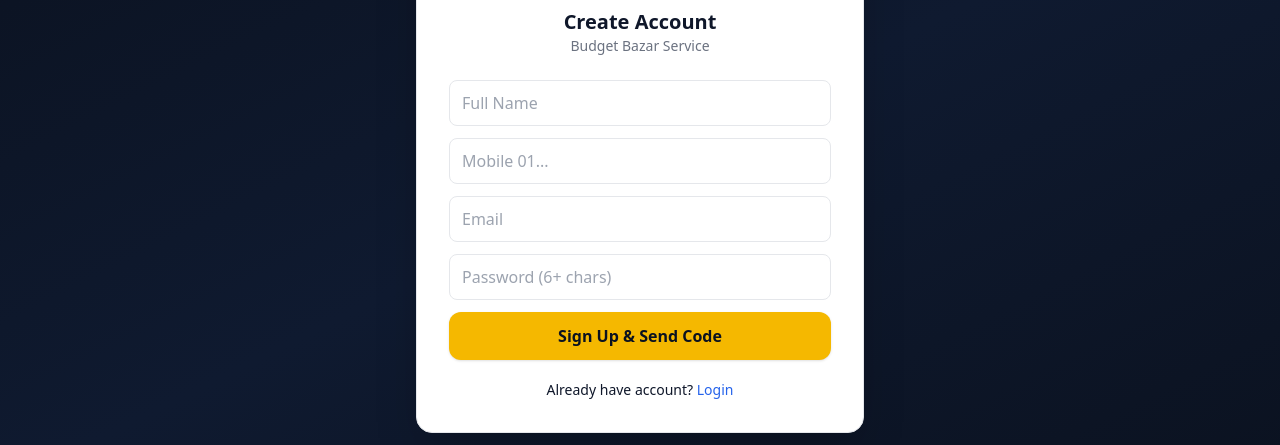
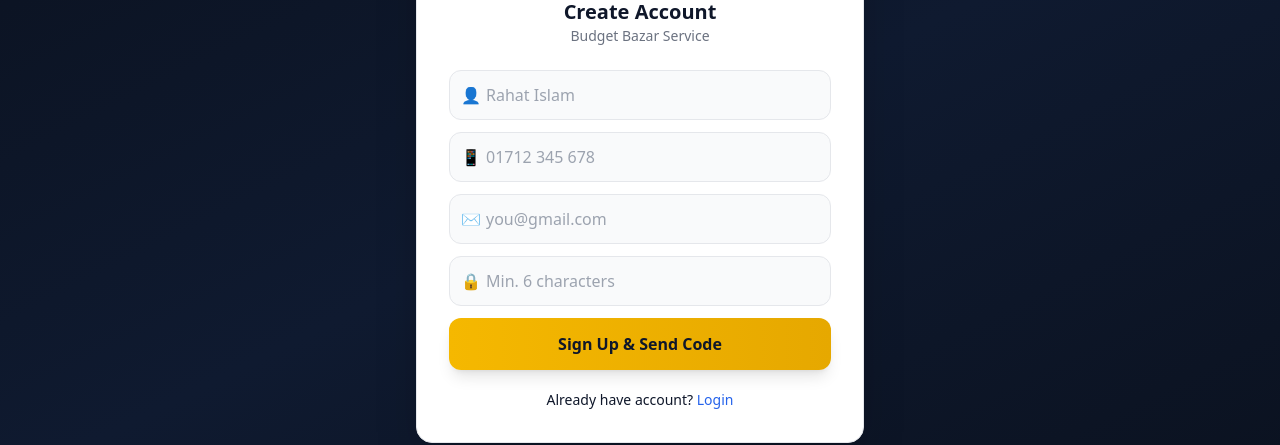
Before and after one commit to DevVerse0/Budget-Bazaar, a Next.js app in the folder frontend/: page /register in a window 1280 px wide. Shown: the part 304-749 px from the top of the page. Built offline with nearby package versions, Linux system fonts and the light colour scheme; no server answers; the database is empty.

Commit message:
polish: register placeholders premium + icons, gold focus

```diff
--- a/frontend/src/app/register/page.tsx
+++ b/frontend/src/app/register/page.tsx
@@ -19,12 +19,12 @@ export default function Register(){
     <div className="bg-white rounded-2xl shadow-2xl w-full max-w-md p-8 border">
       <div className="text-center mb-6"><img src="/logo.png" alt="logo" className="w-16 h-16 mx-auto rounded-full border-2 border-gold object-cover" onError={(e:any)=>e.target.style.display='none'}/><h1 className="font-bold text-xl mt-2">Create Account</h1><p className="text-sm text-gray-500">Budget Bazar Service</p></div>
       <form onSubmit={submit} className="space-y-3">
-        <input value={name} onChange={e=>setName(e.target.value)} placeholder="Full Name" className="w-full border rounded-lg px-3 py-2.5 focus:ring-2 focus:ring-gold outline-none" required/>
-        <input value={mobile} onChange={e=>setMobile(e.target.value)} placeholder="Mobile 01..." className="w-full border rounded-lg px-3 py-2.5 focus:ring-2 focus:ring-gold outline-none"/>
-        <input value={email} onChange={e=>setEmail(e.target.value)} placeholder="Email" type="email" className="w-full border rounded-lg px-3 py-2.5 focus:ring-2 focus:ring-gold outline-none" required/>
-        <input value={password} onChange={e=>setPassword(e.target.value)} placeholder="Password (6+ chars)" type="password" className="w-full border rounded-lg px-3 py-2.5 focus:ring-2 focus:ring-gold outline-none" required/>
-        {err && <p className="text-red-500 text-sm bg-red-50 border rounded-lg px-3 py-2">{err}</p>}
-        <button type="submit" disabled={loading} className="w-full bg-gold hover:bg-yellow-500 text-navy py-3 rounded-xl font-bold shadow transition">{loading?'Creating & Sending Code...':'Sign Up & Send Code'}</button>
+        <div className="relative"><span className="absolute left-3 top-1/2 -translate-y-1/2 text-gray-400">👤</span><input value={name} onChange={e=>setName(e.target.value)} placeholder="Rahat Islam" className="w-full border rounded-xl pl-9 pr-3 py-3 bg-gray-50 focus:bg-white focus:ring-2 focus:ring-gold focus:border-gold outline-none transition" required/></div>
+        <div className="relative"><span className="absolute left-3 top-1/2 -translate-y-1/2 text-gray-400">📱</span><input value={mobile} onChange={e=>setMobile(e.target.value)} placeholder="01712 345 678" className="w-full border rounded-xl pl-9 pr-3 py-3 bg-gray-50 focus:bg-white focus:ring-2 focus:ring-gold focus:border-gold outline-none transition"/></div>
+        <div className="relative"><span className="absolute left-3 top-1/2 -translate-y-1/2 text-gray-400">✉</span><input value={email} onChange={e=>setEmail(e.target.value)} placeholder="you@gmail.com" type="email" className="w-full border rounded-xl pl-9 pr-3 py-3 bg-gray-50 focus:bg-white focus:ring-2 focus:ring-gold focus:border-gold outline-none transition" required/></div>
+        <div className="relative"><span className="absolute left-3 top-1/2 -translate-y-1/2 text-gray-400">🔒</span><input value={password} onChange={e=>setPassword(e.target.value)} placeholder="Min. 6 characters" type="password" className="w-full border rounded-xl pl-9 pr-3 py-3 bg-gray-50 focus:bg-white focus:ring-2 focus:ring-gold focus:border-gold outline-none transition" required/></div>
+        {err && <p className="text-red-500 text-sm bg-red-50 border border-red-200 rounded-xl px-3 py-2">{err}</p>}
+        <button type="submit" disabled={loading} className="w-full btn-gold py-3.5 rounded-xl font-bold shadow-lg hover:shadow-xl transition-all hover:-translate-y-0.5">{loading?'Creating & Sending Code...':'Sign Up & Send Code'}</button>
       </form>
       <p className="text-sm mt-5 text-center">Already have account? <Link href="/login" className="text-blue-600 hover:underline">Login</Link></p>
     </div>
```
